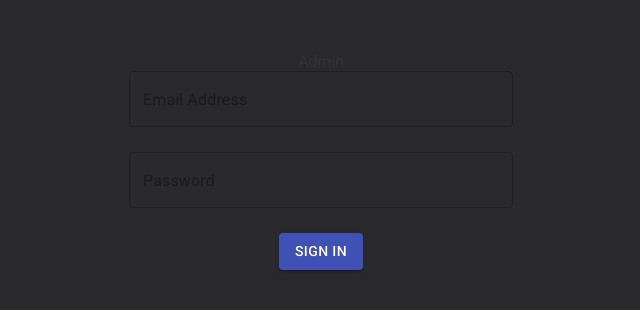
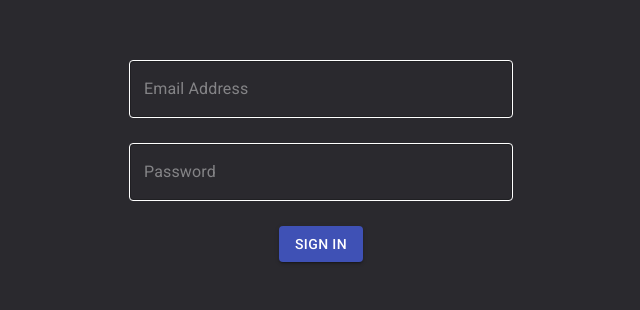
Before and after one commit to 1keiuu/portfolio20, a React (Create React App) app in the folder front/app/: page /admin/signIn in a window 1280 px wide. Shown: the part 234-544 px from the top of the page, without its empty margins (319-959 px from the left). Built offline with nearby package versions, Linux system fonts and the light colour scheme; no server answers.

Commit message:
fix signIn field style

```diff
--- a/front/app/src/pages/admin/AdminSignIn.tsx
+++ b/front/app/src/pages/admin/AdminSignIn.tsx
@@ -65,7 +65,6 @@ const AdminSignIn: React.FC<Props> = (props) => {
         }}
         className="sign-in__form"
       >
-        <p>Admin</p>
         <TextField
           variant="outlined"
           placeholder="Email Address"
--- a/front/app/src/styles/admin/signin.css
+++ b/front/app/src/styles/admin/signin.css
@@ -17,9 +17,21 @@
   margin-bottom: 25px;
 }
 
+.sign-in__wrapper .sign-in__form .sign-in__email-input .MuiInputBase-formControl {
+  border: #fff solid 1px;
+  color: #fff;
+  outline: 0;
+}
+
 .sign-in__wrapper .sign-in__form .sign-in__password-input {
   width: 30%;
   margin-bottom: 25px;
+}
+
+.sign-in__wrapper .sign-in__form .sign-in__password-input .MuiInputBase-formControl {
+  border: #fff solid 1px;
+  color: #fff;
+  outline: 0;
 }
 
 .sign-in__wrapper .error-text {
--- a/front/app/src/styles/admin/signin.min.css
+++ b/front/app/src/styles/admin/signin.min.css
@@ -1 +1 @@
-.sign-in__wrapper{height:100%;display:flex;flex-direction:column;justify-content:center}.sign-in__wrapper .sign-in__form{display:flex;flex-direction:column;justify-content:center;align-items:center}.sign-in__wrapper .sign-in__form .sign-in__email-input{width:30%;margin-bottom:25px}.sign-in__wrapper .sign-in__form .sign-in__password-input{width:30%;margin-bottom:25px}.sign-in__wrapper .error-text{color:red;height:10px}
+.sign-in__wrapper{height:100%;display:flex;flex-direction:column;justify-content:center}.sign-in__wrapper .sign-in__form{display:flex;flex-direction:column;justify-content:center;align-items:center}.sign-in__wrapper .sign-in__form .sign-in__email-input{width:30%;margin-bottom:25px}.sign-in__wrapper .sign-in__form .sign-in__email-input .MuiInputBase-formControl{border:#fff solid 1px;color:#fff;outline:0}.sign-in__wrapper .sign-in__form .sign-in__password-input{width:30%;margin-bottom:25px}.sign-in__wrapper .sign-in__form .sign-in__password-input .MuiInputBase-formControl{border:#fff solid 1px;color:#fff;outline:0}.sign-in__wrapper .error-text{color:red;height:10px}
--- a/front/app/src/styles/admin/signin.scss
+++ b/front/app/src/styles/admin/signin.scss
@@ -11,10 +11,20 @@
     .sign-in__email-input {
       width: 30%;
       margin-bottom: 25px;
+      .MuiInputBase-formControl {
+        border: #fff solid 1px;
+        color: #fff;
+        outline: 0;
+      }
     }
     .sign-in__password-input {
       width: 30%;
       margin-bottom: 25px;
+      .MuiInputBase-formControl {
+        border: #fff solid 1px;
+        color: #fff;
+        outline: 0;
+      }
     }
   }
   .error-text {
```
